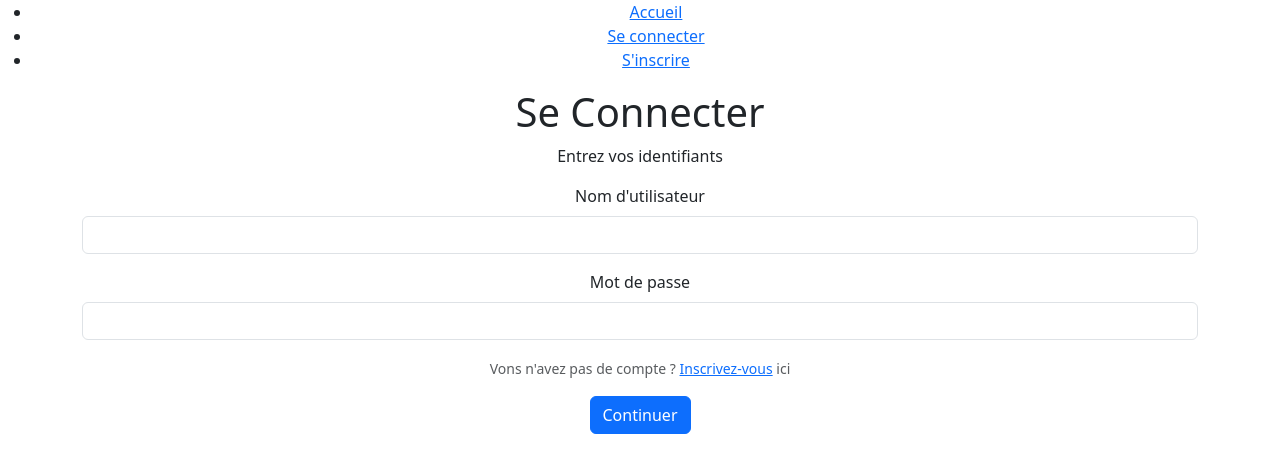
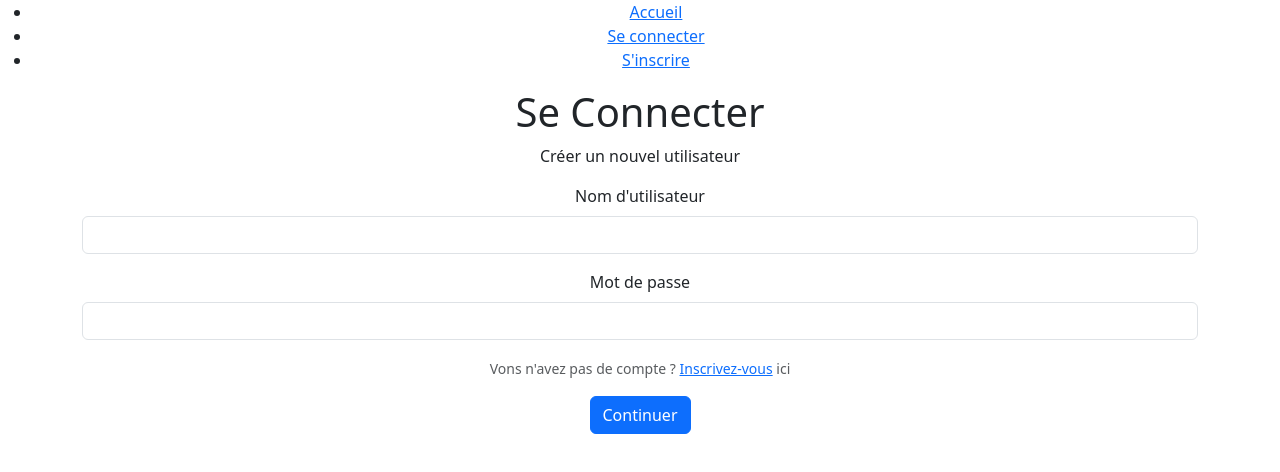
Before and after one commit to SRJVideo/TP2_Web2_SM-TR, a React (Create React App) app in the folder reactapp/: page /connecter in a window 1280 px wide. Shown: the top 472 px of the page. Built offline with nearby package versions, Linux system fonts and the light colour scheme; no server answers.

Commit message:
La connexion est presque au poil
C'est presque ca 2

```diff
--- a/reactapp/src/components/Connecter.js
+++ b/reactapp/src/components/Connecter.js
@@ -1,23 +1,68 @@
-import React, {Component} from 'react';
+import React, {useEffect, useState} from 'react';
 import Form from 'react-bootstrap/Form';
-import {Button} from "react-bootstrap";
+import {Button, Col} from "react-bootstrap";
 import {NavLink} from "react-router-dom";
+import * as formik from "formik";
+import * as yup from "yup";
 
-class Connecter extends Component {
-    render() {
-        return (
-            <div>
+function Connecter() {
+    const {Formik} = formik;
+    const [loggedUser, setLooggedUser] = useState(undefined)
+
+    const schema = yup.object().shape({
+        username: yup.string().required(),
+        password: yup.string().required(),
+    });
+
+    const procederInscription = (formik) => {
+        fetch("http://localhost:8081/loginUser", {
+            method: 'POST',
+            headers: {'Content-type': 'application/json'},
+            body: JSON.stringify({nom: formik.username, motdepasse: formik.password})
+        }).then(res => res.json())
+            .then(succ => console.log( succ))
+            .catch(error => console.log(error));
+
+    };
+
+    // Sert une fois que la page est rechargé
+    useEffect(() => {
+        fetch("http://localhost:8081/loginUser").then(res => res.json())
+            .then(succ => {
+                 console.log(succ);
+            });
+    }, [])
+
+    return (<div>
             <h1>Se Connecter</h1>
-                <p>Entrez vos identifiants</p>
+            <p>{loggedUser === undefined ? "Créer un nouvel utilisateur" : loggedUser}</p>
 
-                <Form>
-                    <Form.Group className="mb-3">
+
+            <Formik
+                validationSchema={schema}
+                onSubmit={procederInscription}
+                initialValues={{
+                    username: '',
+                    password: '',
+                }}
+            >
+                {({handleSubmit, handleChange, values, touched, errors}) => (
+                    <Form noValidate onSubmit={handleSubmit}>
+                        <Form.Group as={Col} className="mb-3">
                             <Form.Label htmlFor="username">Nom d'utilisateur</Form.Label>
-                        <Form.Control name="username" type="text"></Form.Control>
+                            <Form.Control name="username"
+                                          type="text"
+                                          value={values.username}
+                                          onChange={handleChange}
+                                          required></Form.Control>
                         </Form.Group>
                         <Form.Group className="mb-3">
                             <Form.Label htmlFor="password">Mot de passe</Form.Label>
-                        <Form.Control name="password" type="password"></Form.Control>
+                            <Form.Control name="password"
+                                          type="password"
+                                          value={values.password}
+                                          onChange={handleChange}
+                                          required></Form.Control>
                         </Form.Group>
                         <Form.Group className="mb-3">
                             <Form.Text muted>Vons n'avez pas de compte ?&nbsp;
@@ -29,9 +74,10 @@ class Connecter extends Component {
                             Continuer
                         </Button>
                     </Form>
+                )}
+            </Formik>
         </div>
     );
 }
-}
 
 export default Connecter;
--- a/reactapp/src/components/Inscrire.js
+++ b/reactapp/src/components/Inscrire.js
@@ -60,7 +60,7 @@ function Inscrire() {
                                           type="password"
                                           value={values.password}
                                           onChange={handleChange}
-                                          isValid={touched.password && !errors.password}
+                                          isValid={values.password.length >= 4 && touched.password && !errors.password}
                                           isInvalid={values.password.length < 4}
                                           required></Form.Control>
                         </Form.Group>
@@ -78,7 +78,6 @@ function Inscrire() {
                         </Button>
                     </Form>
                 )}
-
             </Formik>
 
 
```
Also changed, not shown: 1 other file (tests, documents, lock files or other folders). Lines whose indentation alone changed are shown as unchanged.
